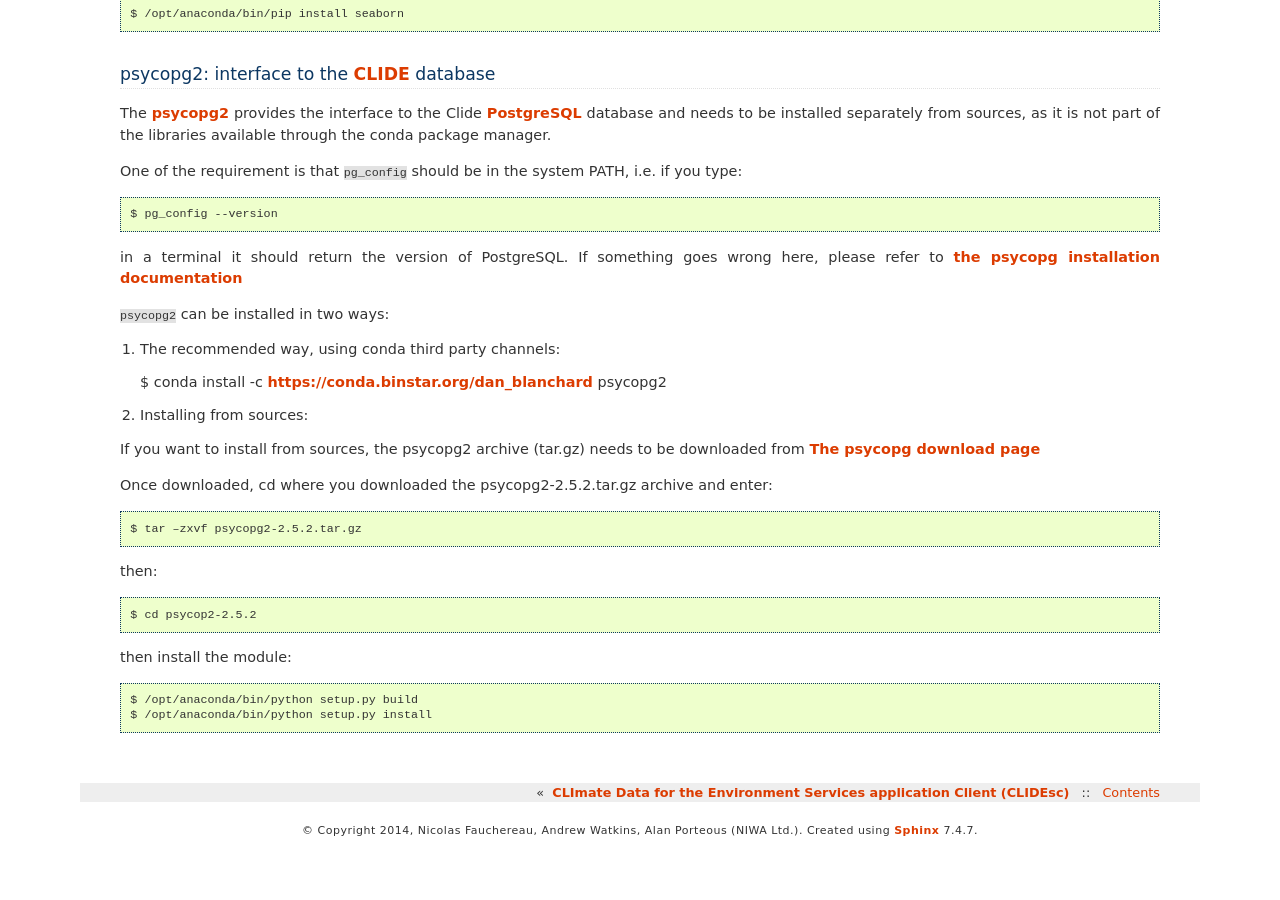
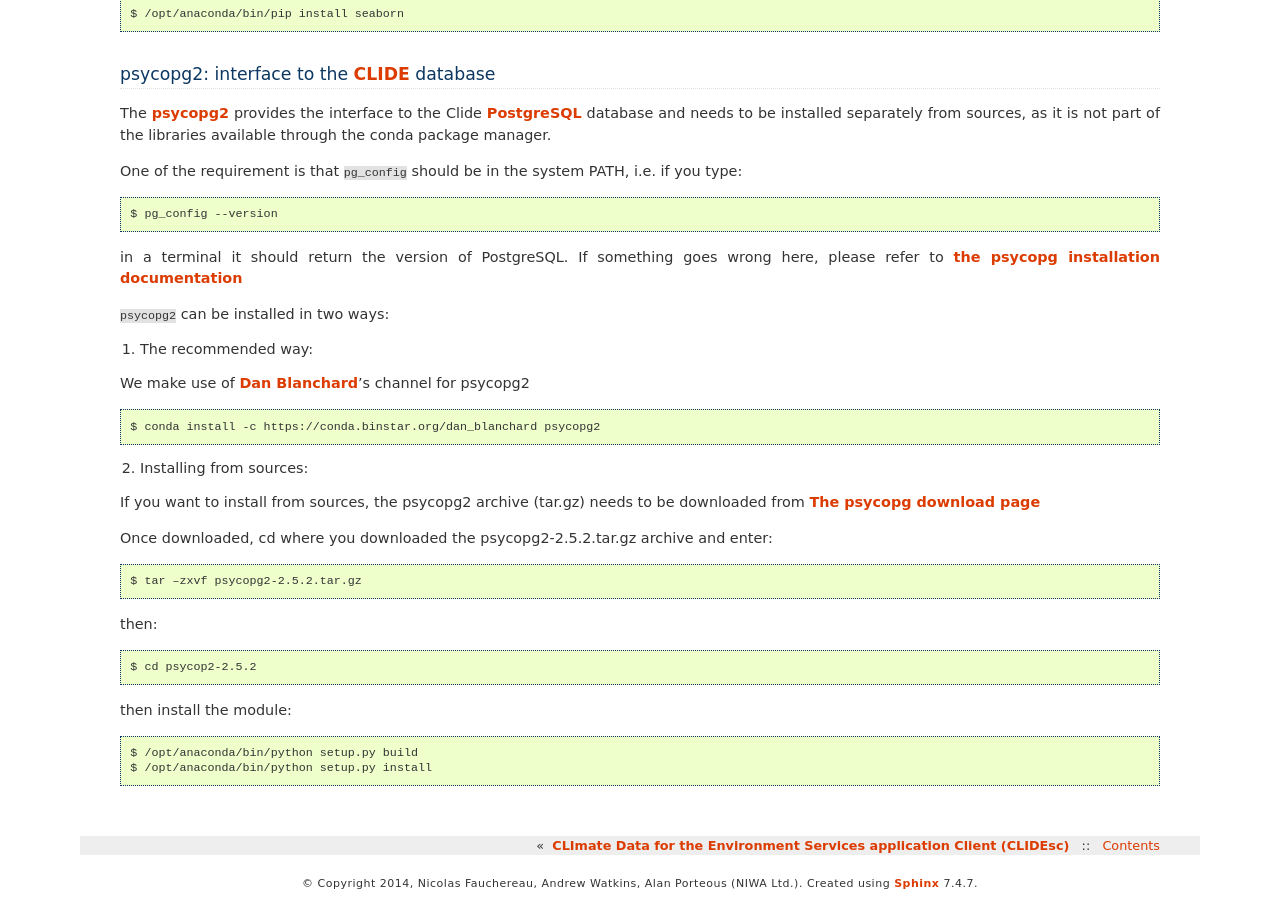
Before and after one commit to nicolasfauchereau/clidesc, a Sphinx documentation site: the page built from docs/install.rst, in a window 1280 px wide and 900 px high, scrolled down 2205 px. Built offline with Sphinx 7.4.7, drawn with Linux system fonts in a browser that asks for light colours; before the commit the page ends 3052 px from its top, so only the background shows below that.

Commit message:
credit to Dan Blanchard for psycopg2 binstar channel

```diff
--- a/docs/install.rst
+++ b/docs/install.rst
@@ -172,9 +172,14 @@ documentation <http://initd.org/psycopg/docs/install.html#install-from-source>`_
 
 ``psycopg2`` can be installed in two ways:
 
-1. The recommended way, using conda third party channels:
+1. The recommended way:
 
-   $ conda install -c https://conda.binstar.org/dan\_blanchard psycopg2
+We make use of `Dan Blanchard <http://dan-blanchard.github.io/>`_'s
+channel for psycopg2
+
+::
+
+    $ conda install -c https://conda.binstar.org/dan_blanchard psycopg2
 
 2. Installing from sources:
 
```
Also changed, not shown: docs/install.md (+3 -1 lines), 5 other files.
